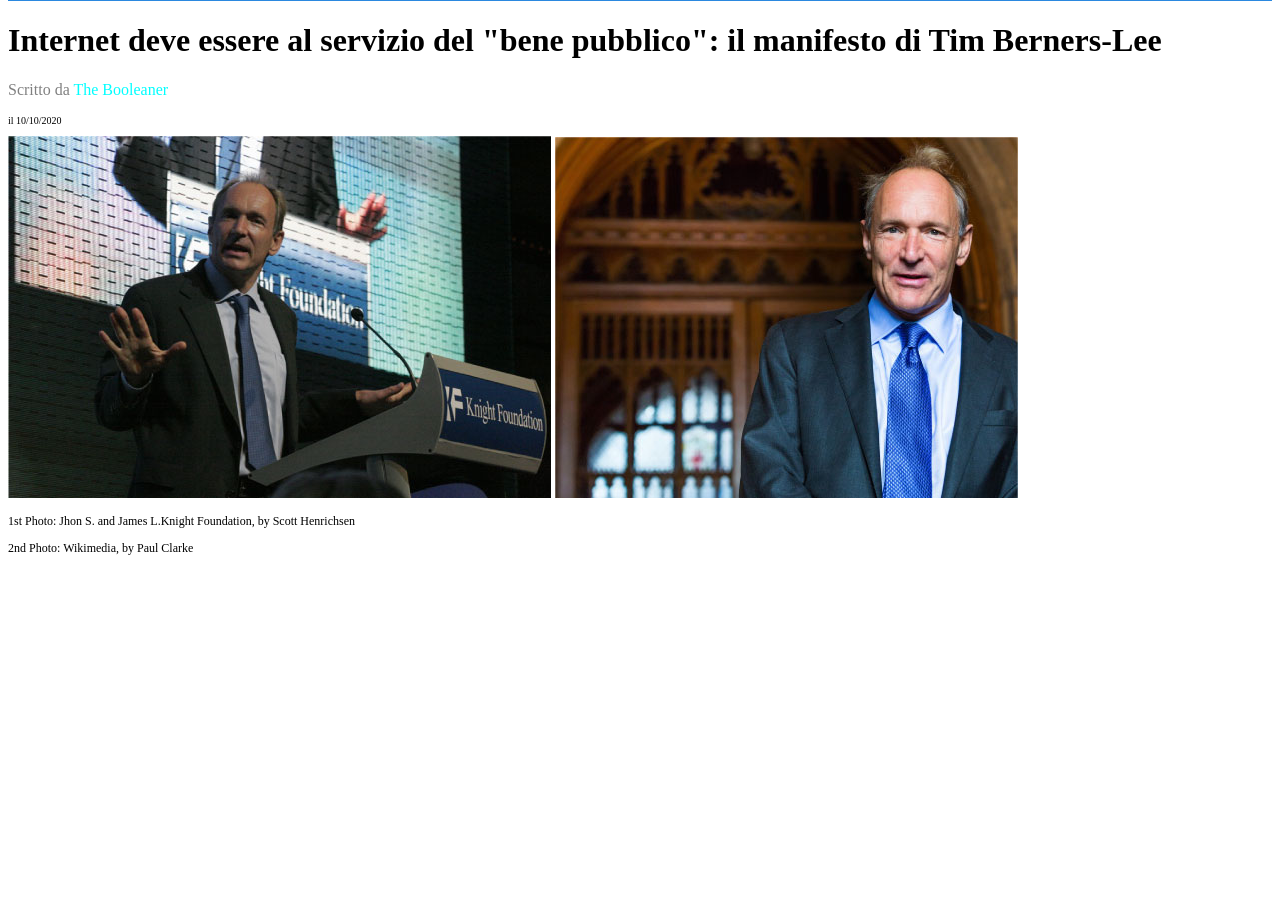
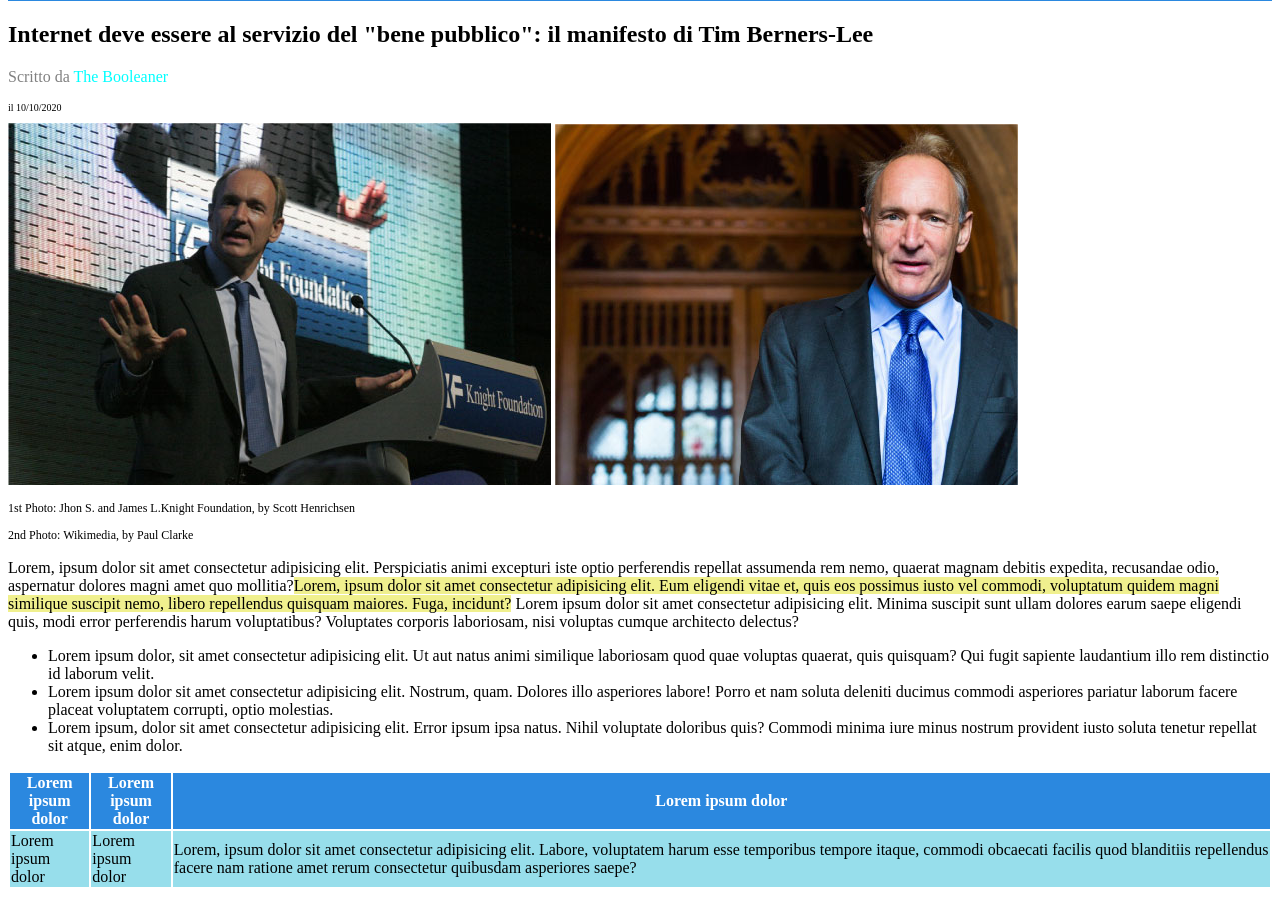
Before and after one commit to simonecpc/html-css-booleaner, a plain HTML site: page index.html in a window 1280 px wide. Shown: the part 51-948 px from the top of the page. Before the commit the page ends 800 px from the top, so only its background shows below. Drawn offline with Linux system fonts and the light colour scheme.

Commit message:
finita l'head della tabella

```diff
--- a/index.html
+++ b/index.html
@@ -10,16 +10,52 @@
 <body>
 <!--inizio header-->
 <header>
-    <img id="title-pic" src="logo.svg" alt="logo booleaner">
+    <img class="title-pic" src="logo.svg" alt="logo booleaner">
 </header>
  <main>
+     <section>
          <h1>Internet deve essere al servizio del "bene pubblico": il manifesto di Tim Berners-Lee</h1>
-     <p id="grey-text">Scritto da <span id="Cyan-text">The Booleaner</span></p>
-     <p id="data"> il 10/10/2020</p>
+        <p class="grey-text">Scritto da <span class="cyan-text">The Booleaner</span></p>
+        <p class="data"> il 10/10/2020</p>
         <img src="tim-1.jpg" alt="Foto tim 1">
         <img src="tim-2.jpg" alt="Foto tim 2">
         <p class="Descrizione-foto">1st Photo: Jhon S. and James L.Knight Foundation, by Scott Henrichsen</p>
         <p class="Descrizione-foto">2nd Photo: Wikimedia, by Paul Clarke</p>
+    </section>
+    <section>
+      <p>Lorem, ipsum dolor sit amet consectetur adipisicing elit. Perspiciatis animi excepturi iste optio perferendis repellat assumenda rem nemo,
+        quaerat magnam debitis expedita, recusandae odio, aspernatur dolores magni amet quo mollitia?<span class="testo-background-giallo">Lorem, ipsum dolor sit amet consectetur adipisicing elit.
+            Eum eligendi vitae et, quis eos possimus iusto vel commodi, voluptatum quidem magni similique suscipit nemo, libero repellendus quisquam maiores. Fuga, incidunt?</span>
+            Lorem ipsum dolor sit amet consectetur adipisicing elit. Minima suscipit sunt ullam dolores earum saepe eligendi quis, modi error perferendis harum voluptatibus?
+             Voluptates corporis laboriosam, nisi voluptas cumque architecto delectus?</p>
+    </section>
+    <section>
+        <ul>
+            <li>Lorem ipsum dolor, sit amet consectetur adipisicing elit. Ut aut natus animi similique laboriosam quod quae voluptas quaerat, quis quisquam? Qui fugit sapiente laudantium illo rem distinctio id laborum velit.</li>
+            <li>Lorem ipsum dolor sit amet consectetur adipisicing elit. Nostrum, quam. Dolores illo asperiores labore! Porro et nam soluta deleniti ducimus commodi asperiores pariatur laborum facere placeat voluptatem corrupti, optio molestias.</li>
+            <li>Lorem ipsum, dolor sit amet consectetur adipisicing elit. Error ipsum ipsa natus. Nihil voluptate doloribus quis? Commodi minima iure minus nostrum provident iusto soluta tenetur repellat sit atque, enim dolor.</li>
+        </ul>
+    </section>
+    <!--inizio tabella-->
+    <section>
+        <table>
+            <thead>
+                <tr class="sfondo-1-tabella">
+                    <th class="Colore-testo-tabella">Lorem ipsum <br>dolor</br></th>
+                    <th class="Colore-testo-tabella">Lorem ipsum <br>dolor</br></th>
+                    <th class="Colore-testo-tabella">Lorem ipsum dolor</th>
+                </tr>
+            </thead>
+            <tbody>
+                <tr class="sfondo-2-tabella">
+                    <td class="text-align">Lorem ipsum <br>dolor</br></td>
+                    <td class="text-align">Lorem ipsum <br>dolor</br></td>
+                    <td>Lorem, ipsum dolor sit amet consectetur adipisicing elit. Labore, voluptatem harum esse temporibus tempore itaque, commodi obcaecati facilis quod blanditiis repellendus facere nam ratione amet rerum consectetur quibusdam asperiores saepe?</td>
+                </tr>
+            </tbody>
+        </table>
+    </section>
+    <!--fine tabella-->
 </main>
 </body>
 </html>
--- a/style.css
+++ b/style.css
@@ -1,9 +1,39 @@
 /*commons*/
-header {background-color:rgb(43, 136, 223)}
-#title-pic {height: 40px}
+header {
+    background-color:rgb(43, 136, 223);
+}
+
+.title-pic {
+    height: 40px;
+}
+
 /*fine commons*/
 /*inizio main*/
-#grey-text {color: grey;}
-#Cyan-text {color:cyan}
-#data {font-size: 10px;}
-.Descrizione-foto {font-size: 12px;}
+.grey-text {
+    color: grey;
+}
+.cyan-text {
+    color:cyan;
+}
+.data {
+    font-size: 10px;
+}
+.Descrizione-foto {
+    font-size: 12px;
+}
+.testo-background-giallo {
+    background-color: rgb(240, 240, 142);
+}
+/*inizio tabella*/
+.Colore-testo-tabella {
+    color: white;
+}
+.sfondo-1-tabella {
+    background-color: rgb(43, 136, 223);
+}
+.sfondo-2-tabella {
+    background-color: rgb(151, 222, 235);
+}
+.text-align {
+    text-align: left;
+}
```
Lines whose indentation alone changed are shown as unchanged.
